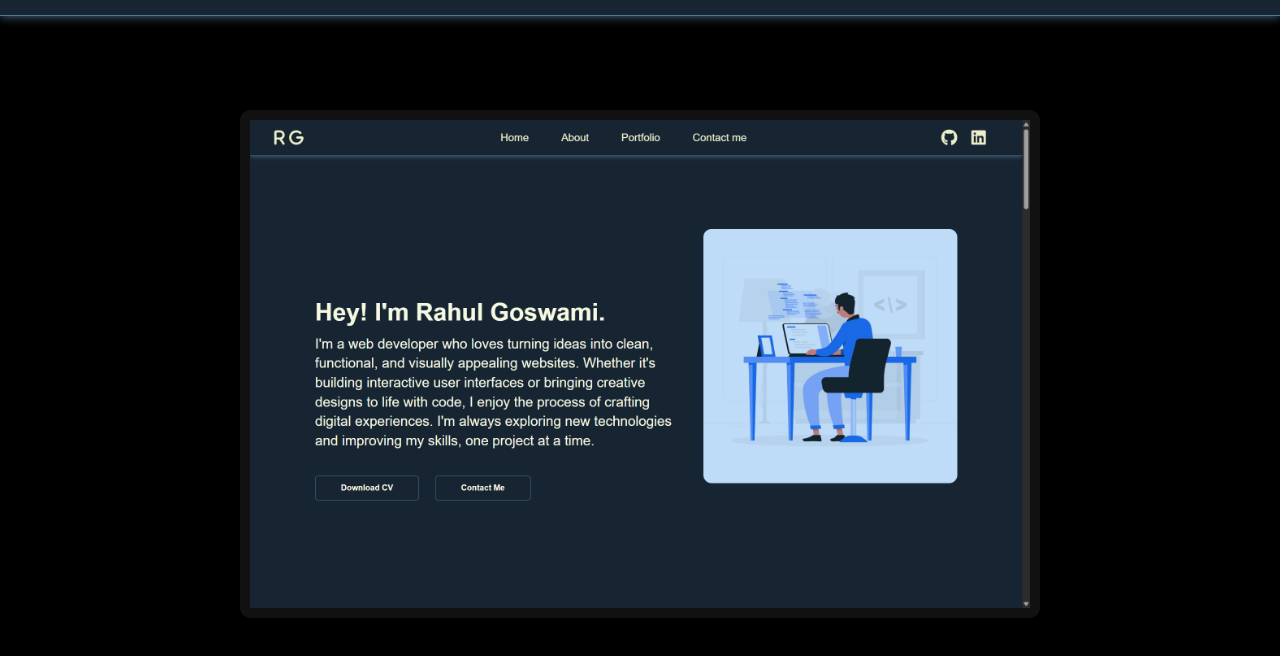
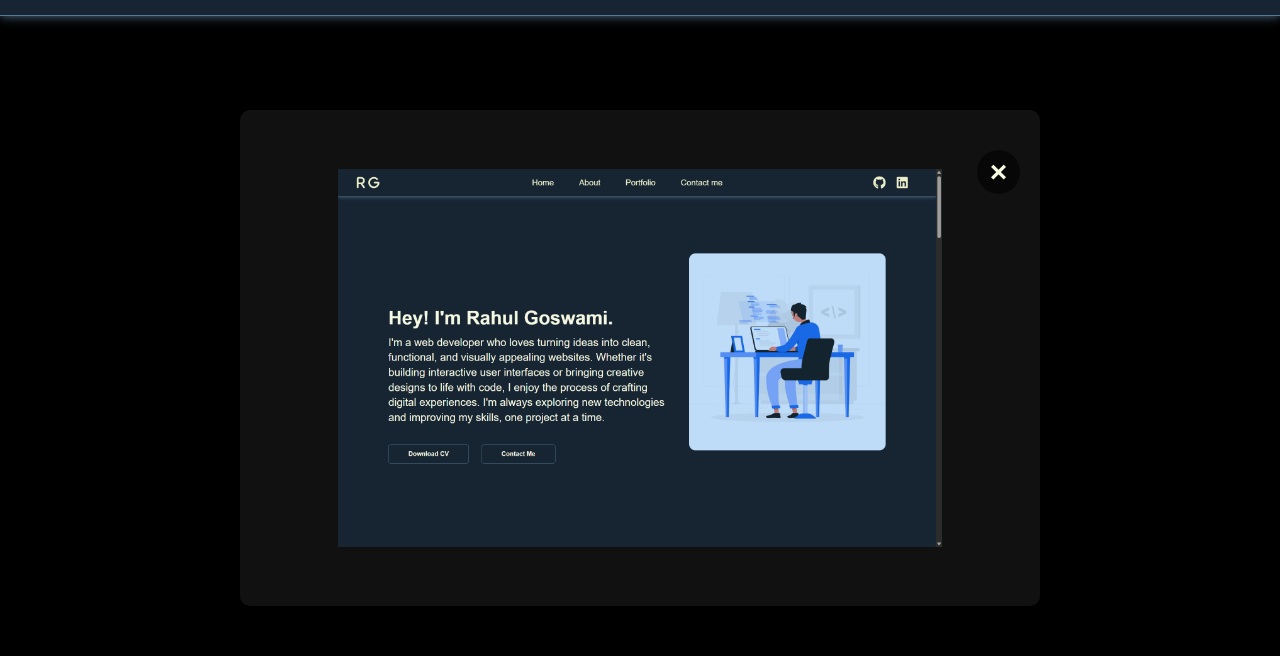
Before and after one commit to Rahu1Goswami/Portfolio, a plain HTML site: page index.html in a window 1280 px wide. Both pictures are taken after a click on the picture 875 px from the left and 2554 px from the top of the page. Shown: the part 2208-2864 px from the top of the page. Drawn offline with nearby package versions, Linux system fonts and the light colour scheme.

Commit message:
Update index.html

```diff
--- a/index.html
+++ b/index.html
@@ -377,7 +377,7 @@
                         </div>
                         <!-- image modal -->
                         <div id="imageModal" class="modal">
-                            <div class="modal-image-container">
+                            <div class="modal-content">
                                 <span class="close-button" id="imageModalClose">&times;</span>
                                 <img id="modalImage" class="modal-content" alt="Enlarged Image">
                             </div>
```
